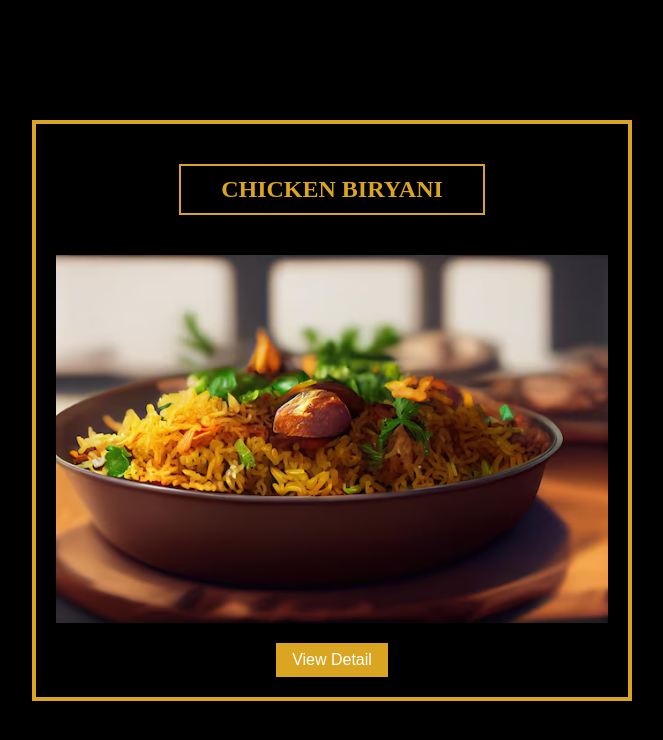
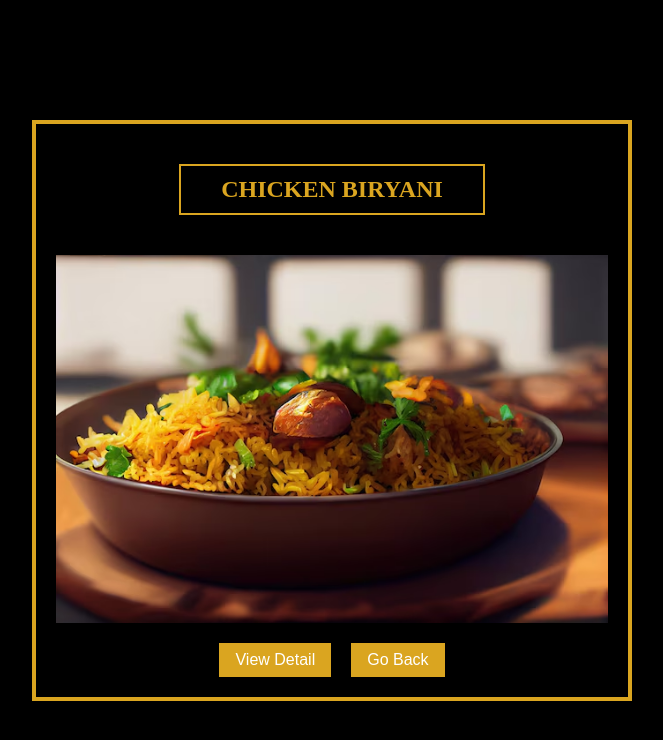
Before and after one commit to MusadiqueMuslim1997/todoapp, a React (Vite) app: page /chicken in a window 1280 px wide. Shown: the top 740 px of the page, without its empty margins (308-971 px from the left). Built offline with nearby package versions, Linux system fonts and the light colour scheme.

Commit message:
add back button

```diff
--- a/src/components/Style.css
+++ b/src/components/Style.css
@@ -257,8 +257,17 @@ footer{
     display: flex;
     align-items: center;
     justify-content: center;
+    gap: 20px;
 }
 .itemBtn > button{
+    padding: 8px 16px;
+    border: none;
+    background-color: goldenrod;
+    color: white;
+    font-size: 1rem;
+    cursor:pointer;
+}
+.itemBtn > a > button{
     padding: 8px 16px;
     border: none;
     background-color: goldenrod;
--- a/src/pages/Chikcken.jsx
+++ b/src/pages/Chikcken.jsx
@@ -1,6 +1,9 @@
 import React, { useState } from 'react'
+import { Link } from "react-router-dom";
+
 import "../components/Style.css";
 import { img1 } from '../components/Cards';
+
 
 const Chikcken = () => {
    const [show, setShow] =useState(false);
@@ -25,6 +28,7 @@ const Chikcken = () => {
       <div className="itemBtn">
 
         <button onClick={handleShow}>View Detail</button>
+        <Link to = '/'><button>Go Back</button></Link>
       </div>
 
      {show &&  <div className="description">
```
Also changed, not shown: src/pages/Beef.jsx (added, +11 -0 lines).
